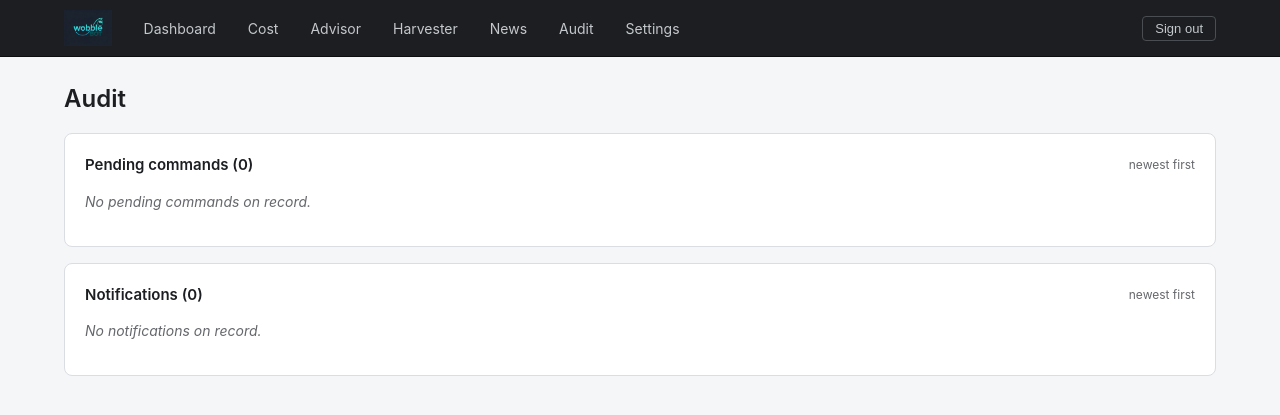
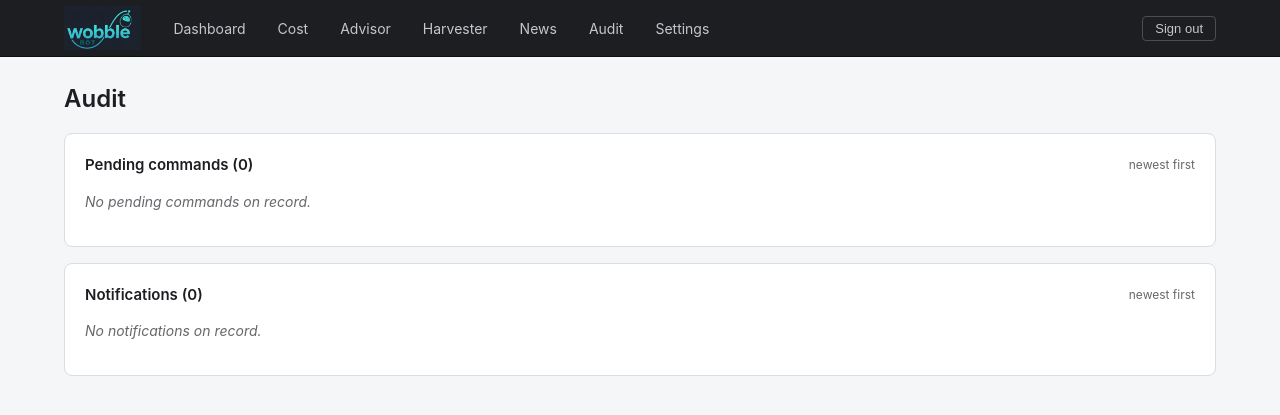
Before and after one commit to CarlDog/wobblebot, a Python web app: template src/wobblebot/web/templates/audit.html in a window 1280 px wide. Shown: the top 415 px of the page. Run offline with Jinja, Linux system fonts and the light colour scheme; the template is opened without the code that fills it, so the values that code supplies are empty.

Commit message:
Stage 8.4.E polish: WobbleBot brand mark — tighter crop, larger navbar render
Previous wobblebot.png was a uniform downsize of the full 1200x896
source, which carried ~50% empty navy padding around the actual
lockup. At 36px navbar render, the mark ended up tiny inside its
own background.

- Re-crop source to 880x500 around the actual lockup content
  (wordmark + curve + bot + BOT subscript, with minimal margin).
- Resize to 540x307 for delivery (preserves retina crispness).
- Bump .brand-mark CSS height 36px -> 44px to give the mark more
  presence in the 56px topnav.

Soak-period polish; v1.0 boundary unchanged.

Co-Authored-By: Claude Opus 4.7 (1M context) <noreply@anthropic.com>

```diff
--- a/src/wobblebot/web/static/base.css
+++ b/src/wobblebot/web/static/base.css
@@ -51,7 +51,7 @@ body {
 
 .brand-mark {
   display: block;
-  height: 36px;
+  height: 44px;
   width: auto;
 }
 
```
Also changed, not shown: src/wobblebot/web/static/wobblebot.png.
